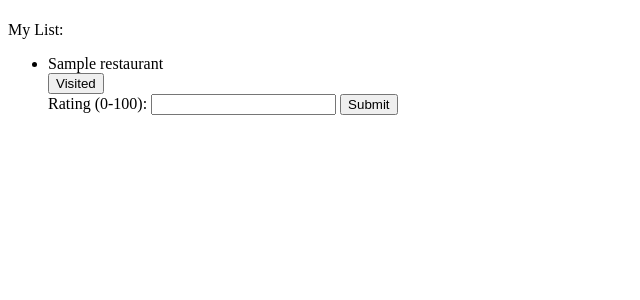
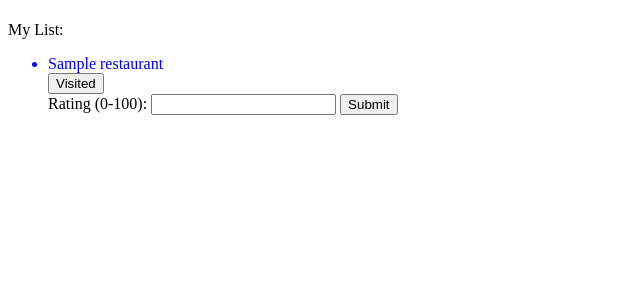
Before and after one commit to MattD18/foodie-app, a Django app: template webapp/foodie/templates/foodie/user_profile.html in a window 1280 px wide. Shown: the top 300 px of the page, without its empty margins (0-640 px from the left). Run offline with Django 4.2, Linux system fonts and the light colour scheme; the template is opened without the code that fills it: most values are stand-ins (such as "Sample title", 1, 10 or a date in 2020); data that the repository does not hold is empty.

Commit message:
styling skeleton

```diff
--- /dev/null
+++ b/webapp/foodie/static/foodie/style.css
@@ -0,0 +1,3 @@
+li {
+    color: blue;
+}
--- a/webapp/foodie/templates/foodie/user_profile.html
+++ b/webapp/foodie/templates/foodie/user_profile.html
@@ -3,6 +3,10 @@
   <head>
     <meta charset="utf-8">
     <title>Test Profile Page</title>
+
+    {% load static %}
+    <link rel="stylesheet" href="{% static 'foodie/style.css' %}">
+
   </head>
   <body>
     <h1>{{ user.foodie_username }}</h1>
```
